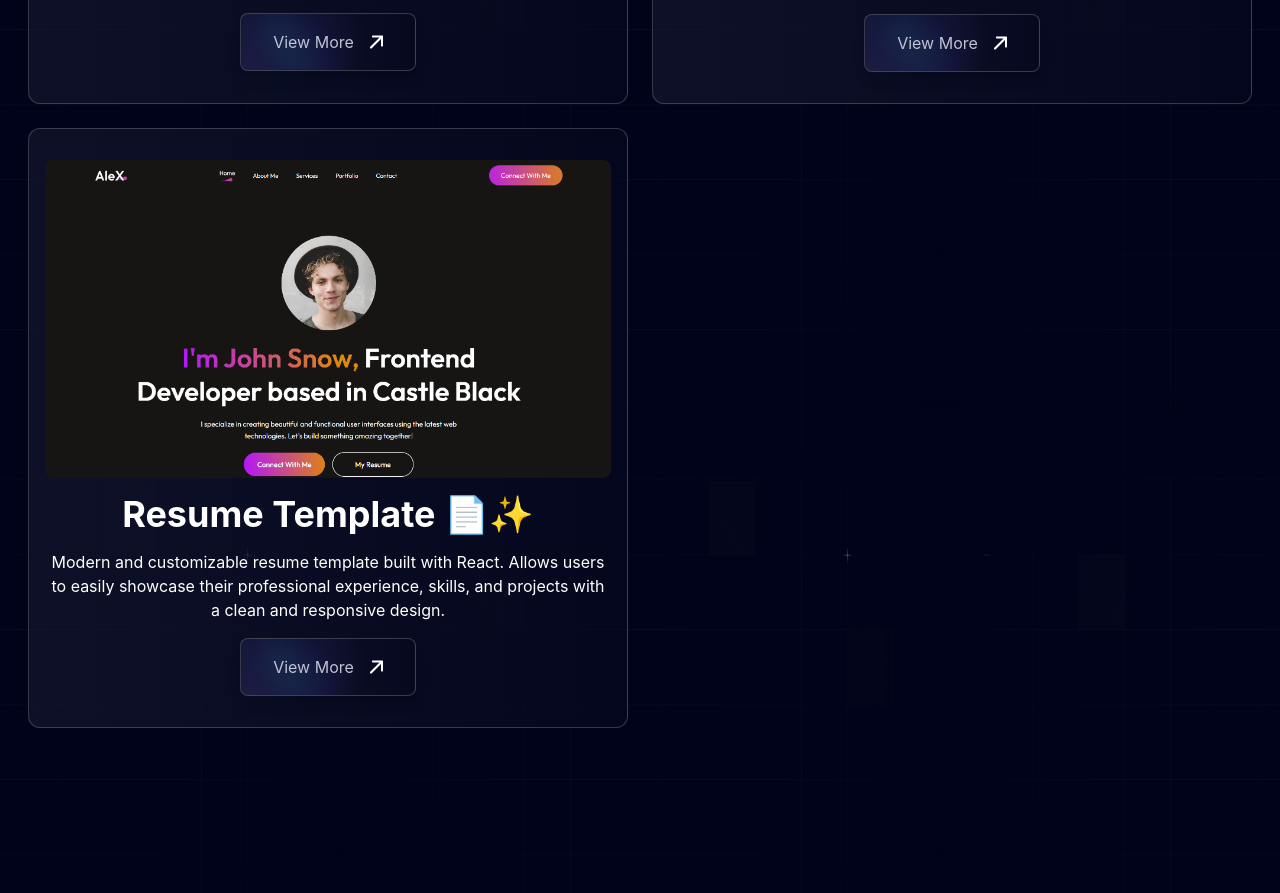
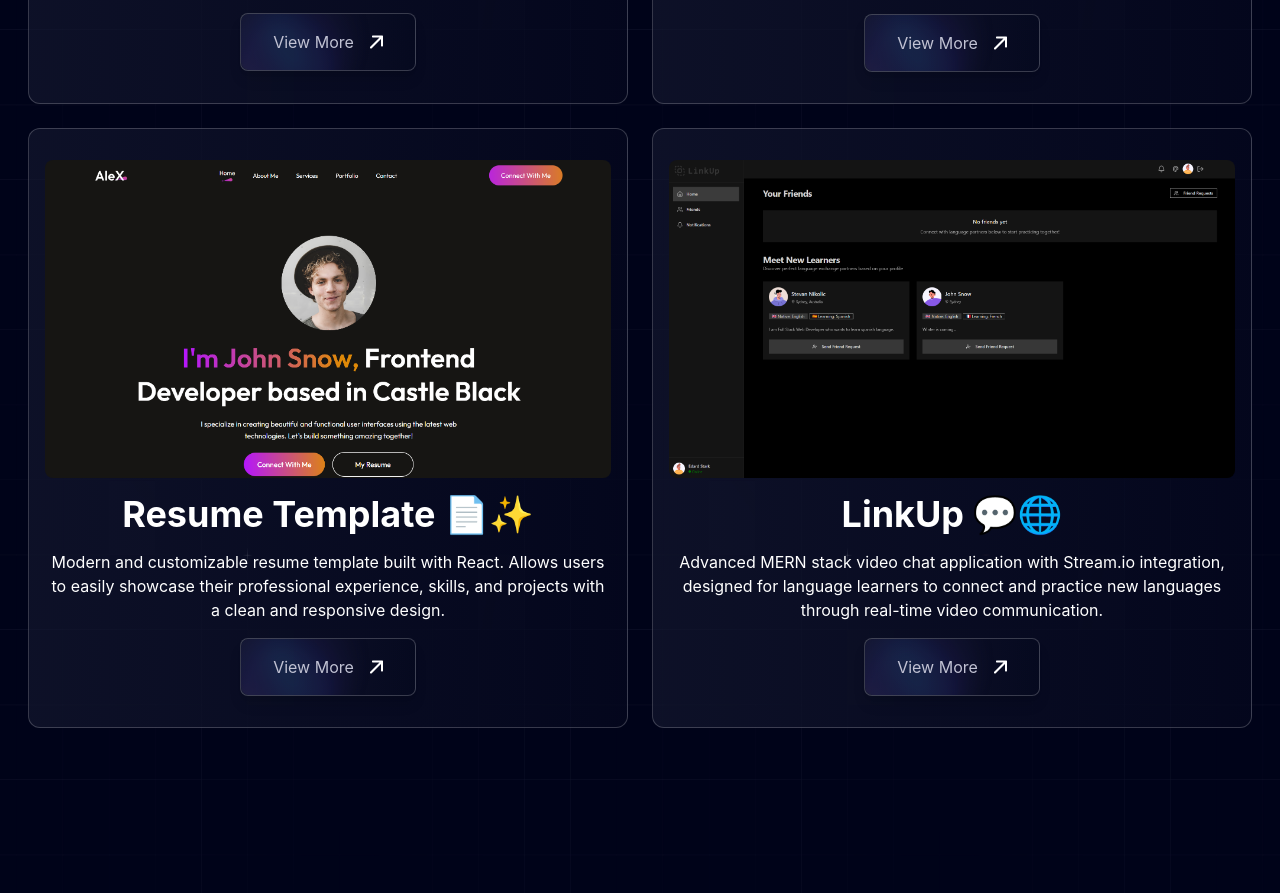
Before and after one commit to Nikolic1992/my-portfolio, a React (Vite) app: page / in a window 1280 px wide. Shown: the part 3120-4013 px from the top of the page. Built offline with nearby package versions, Linux system fonts and the light colour scheme.

Commit message:
feat: add LinkUp project

```diff
--- a/src/data/projectsData.ts
+++ b/src/data/projectsData.ts
@@ -54,6 +54,17 @@ const projectsData = [
     live: "https://react-resume-template-beta.vercel.app/",
     github: "https://github.com/Nikolic1992/react-resume-template",
   },
+  {
+    id: 6,
+    title: "LinkUp 💬🌐",
+    image: "./link-up.png",
+    mainDescription:
+      "Advanced MERN stack video chat application with Stream.io integration, designed for language learners to connect and practice new languages through real-time video communication.",
+    description:
+      "LinkUp is a comprehensive video chat application built with the MERN stack featuring MongoDB with Mongoose ODM, Express.js with CORS and cookie-parser, React 19 with Vite, and Node.js backend. The frontend leverages modern technologies including Stream.io Video React SDK for real-time video communication, TanStack React Query for efficient data fetching, Zustand for lightweight state management, and React Router for navigation. The UI is crafted with Tailwind CSS and DaisyUI components, enhanced with Lucide React icons and React Hot Toast notifications. The backend implements secure authentication using bcryptjs for password hashing and JWT tokens, integrates Stream Chat SDK for messaging capabilities, and uses nodemon for development. This platform is specifically designed for language learners to practice through interactive video conversations, featuring user authentication, room management, high-quality video/audio streaming, and responsive design across all devices.",
+    live: "https://mern-video-chat-app.onrender.com/",
+    github: "https://github.com/Nikolic1992/mern-video-chat-app",
+  },
 ];
 
 export default projectsData;
```
Also changed, not shown: public/link-up.png (added).
